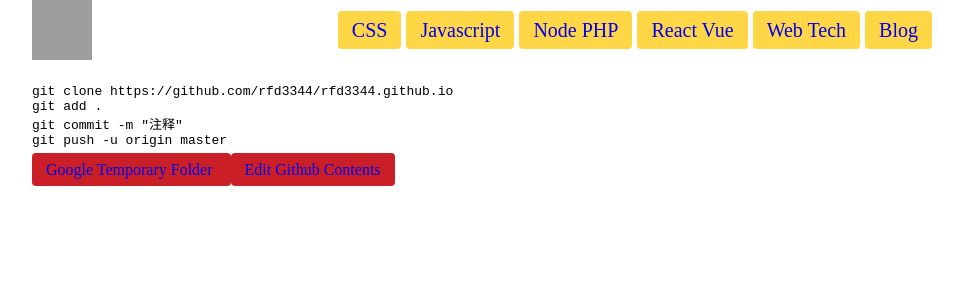
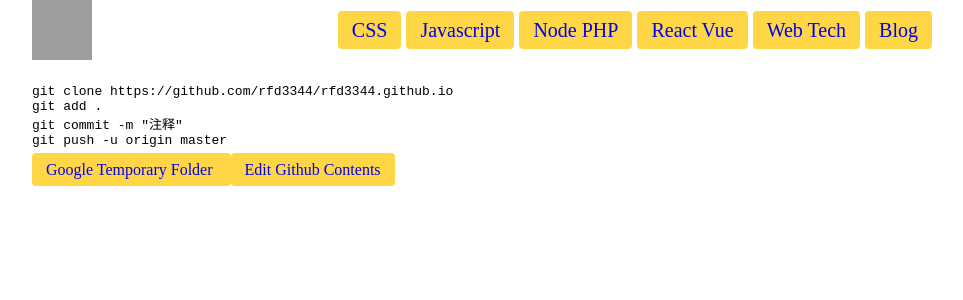
Before and after one commit to rfd3344a/rfd3344.github.io, a Jekyll site: the page built from index.html, in a window 1280 px wide. Shown: the top 300 px of the page, without its empty margins (158-1121 px from the left). Built offline with Jekyll 4.4.1, drawn with Linux system fonts in a browser that asks for light colours; some web fonts are replaced; grey boxes are pictures that could not be loaded.

Commit message:
Update page.css

```diff
--- a/css/page.css
+++ b/css/page.css
@@ -1,13 +1,11 @@
 #main a{
     text-decoration: none;
     font-family: 'Sniglet', cursive;
-    background: #ca1f26;
+    background: #ffd645;
     padding: 8px 14px;
     border-radius: 4px;
 }
 #main a:hover{
-   position:relative;
-   top:-5px;
-   transition:all 0.8x ease;
+   transition:all 0.8s ease;
    background:#fcc43a;
 }
```
